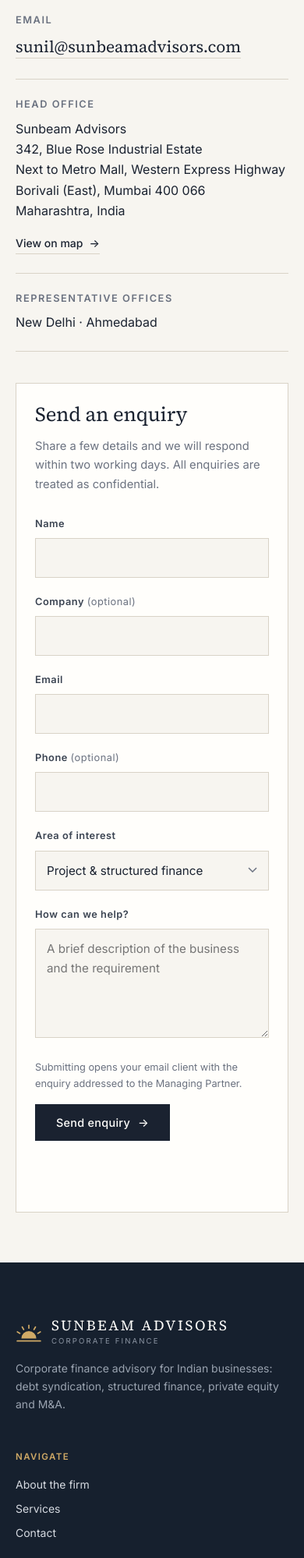
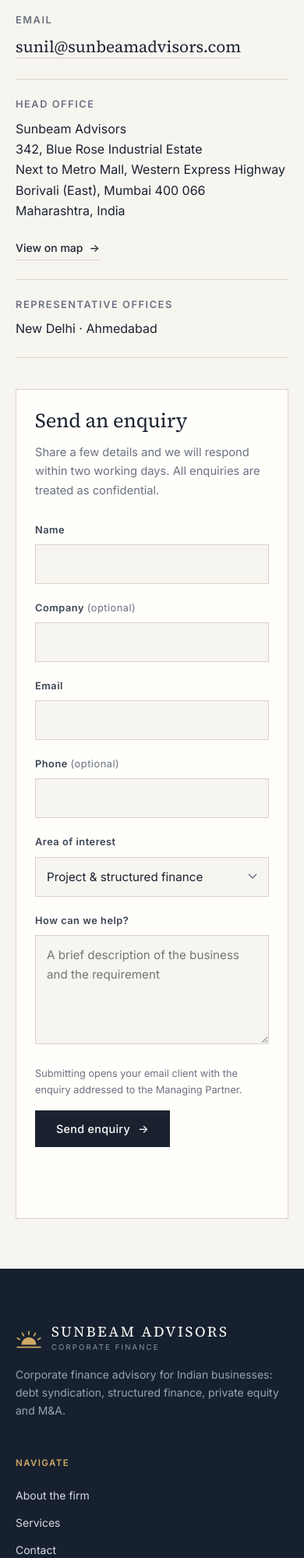
Before and after one commit to ThatSusGuy/Sunbeam-Advisors, a plain HTML site: page contact.html in a window 390 px wide. Shown: the part 763-2761 px from the top of the page at 78% size. Drawn offline with Linux system fonts and the light colour scheme.

Commit message:
Enlarge tap targets on mobile
Co-Authored-By: Claude Opus 5.5 <noreply@anthropic.com>
Claude-Session: https://claude.ai/code/session_01MgeprhBNaCi6g3VHSZ7sBM

```diff
--- a/assets/css/styles.css
+++ b/assets/css/styles.css
@@ -389,3 +389,12 @@ a.practice:hover .more { color: var(--accent-dark); }
 .mb-0 { margin-bottom: 0; }
 .center { text-align: center; }
 .visually-hidden { position: absolute !important; width: 1px; height: 1px; overflow: hidden; clip: rect(0 0 0 0); white-space: nowrap; }
+
+/* Larger tap targets on touch screens */
+@media (max-width: 820px) {
+  .site-footer li { margin-bottom: 0; }
+  .site-footer li a, .site-footer p a { display: inline-block; padding: 6px 0; }
+  .service-index { gap: 4px 20px; }
+  .service-index a { display: inline-block; padding: 8px 0 4px; }
+  .link-arrow { padding: 8px 0 4px; }
+}
```
